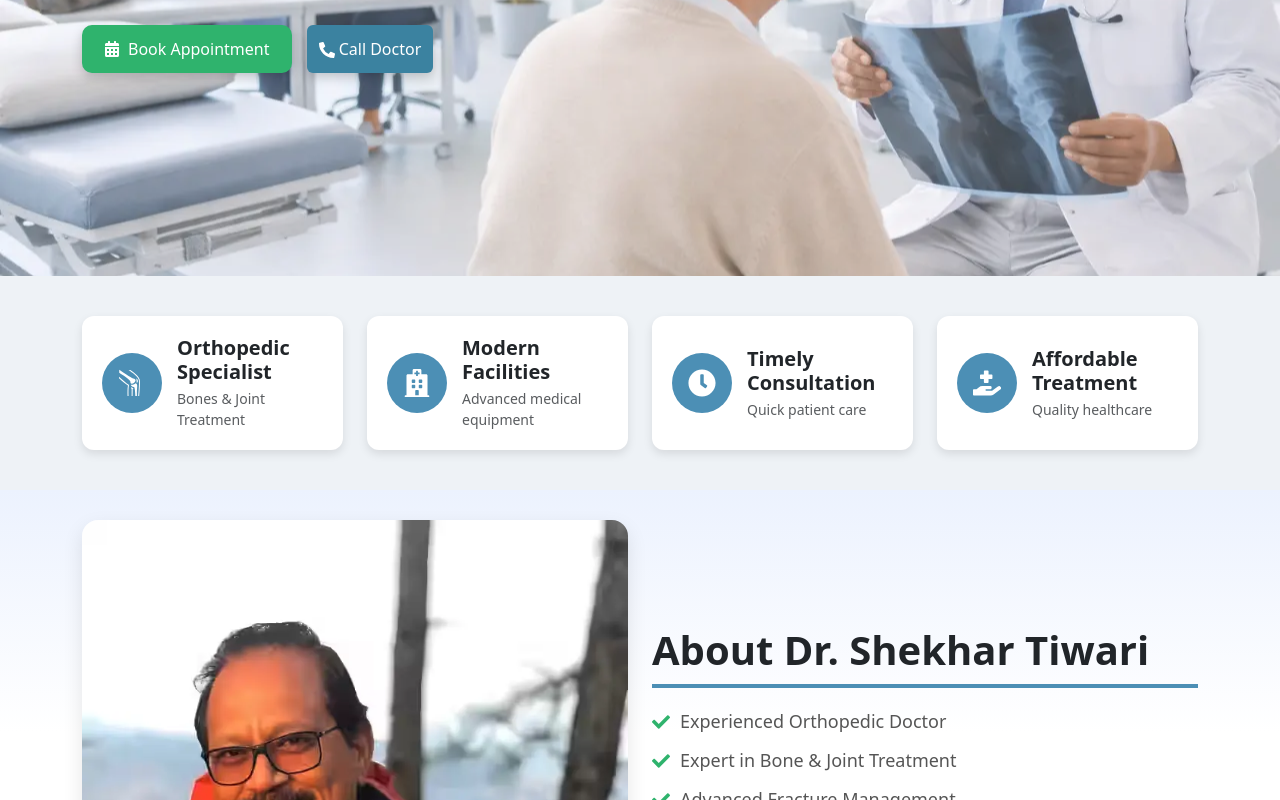
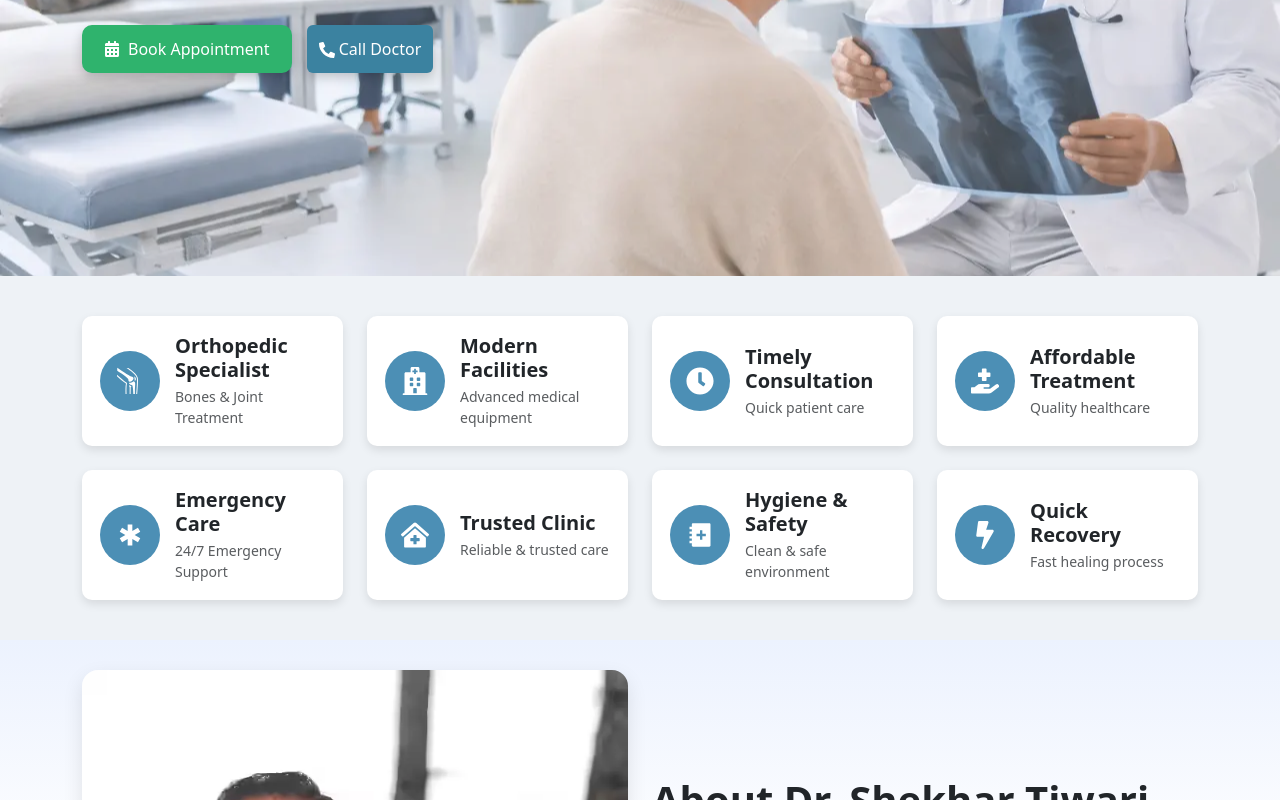
Before and after one commit to dipu4432/-reactjs, a React (Vite) app: page / in a window 1280 px wide. Shown: the part 470-1270 px from the top of the page. Built offline with nearby package versions, Linux system fonts and the light colour scheme; no server answers.

Commit message:
Added more features

```diff
--- a/src/components/features.jsx
+++ b/src/components/features.jsx
@@ -1,8 +1,17 @@
 import Container from "react-bootstrap/Container";
 import Row from "react-bootstrap/Row";
 import Col from "react-bootstrap/Col";
-import { FaHospital, FaClock, FaHandHoldingMedical } from "react-icons/fa";
 import { GiKneeCap } from "react-icons/gi";
+import { MdEmergency } from "react-icons/md";
+import { RiHealthBookFill } from "react-icons/ri";
+import {
+  FaHospital,
+  FaClock,
+  FaHandHoldingMedical,
+  FaShieldAlt,
+  FaBolt,
+  FaClinicMedical,
+} from "react-icons/fa";
 
 function Features() {
   const features = [
@@ -26,6 +35,26 @@ function Features() {
     title: "Affordable Treatment",
     desc: "Quality healthcare",
   },
+  {
+    icon: <MdEmergency size={28} />,
+    title: "Emergency Care",
+    desc: "24/7 Emergency Support",
+  },
+  {
+    icon: <FaClinicMedical size={28} />,
+    title: "Trusted Clinic",
+    desc: "Reliable & trusted care",
+  },
+  {
+    icon: <RiHealthBookFill size={28} />,
+    title: "Hygiene & Safety",
+    desc: "Clean & safe environment",
+  },
+  {
+    icon: <FaBolt size={28} />,
+    title: "Quick Recovery",
+    desc: "Fast healing process",
+  },
 ];
 
   return (
@@ -37,8 +66,8 @@ function Features() {
               <div
                 style={{
                   background: "#fff",
-                  borderRadius: "12px",
-                  padding: "20px",
+                  borderRadius: "10px",
+                  padding: "18px",
                   display: "flex",
                   alignItems: "center",
                   gap: "15px",
```
Lines whose indentation alone changed are shown as unchanged.
